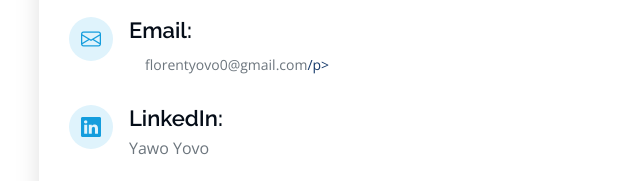
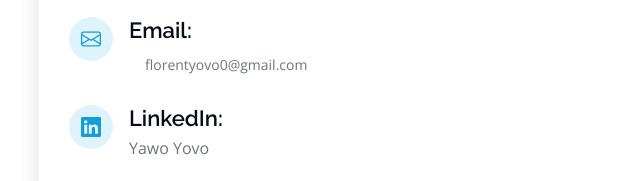
Before and after one commit to DarkBrain-LP/DarkBrain-LP.github.io, a plain HTML site: page index.html in a window 1280 px wide. Shown: the part 3697-3878 px from the top of the page, 291-931 px from the left. Drawn offline with nearby package versions, Linux system fonts and the light colour scheme; files whose address does not match are found by name.

Commit message:
Update index.html

```diff
--- a/index.html
+++ b/index.html
@@ -423,7 +423,7 @@
                 <i class="bi bi-envelope"></i>
                 <h4>Email:</h4>
                 <p><a href="mailto:florentyovo0@gmail.com" target="_blank"
-                  class="text-secondary ms-3">florentyovo0@gmail.com</a>/p>
+                  class="text-secondary ms-3">florentyovo0@gmail.com</a></p>
               </div>
               <div class="phone mb-4 ">
                 <i class="bi bi-linkedin"></i>
```
